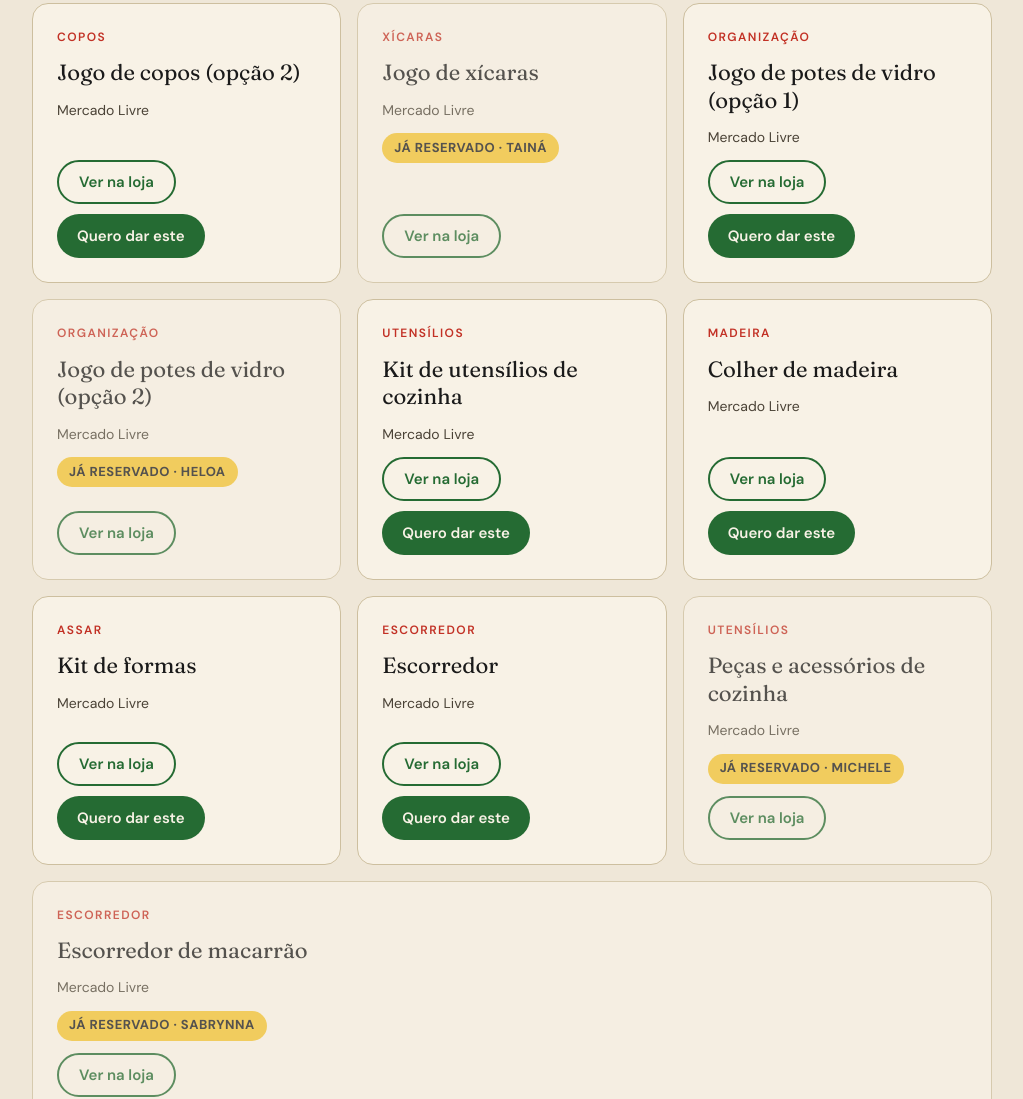
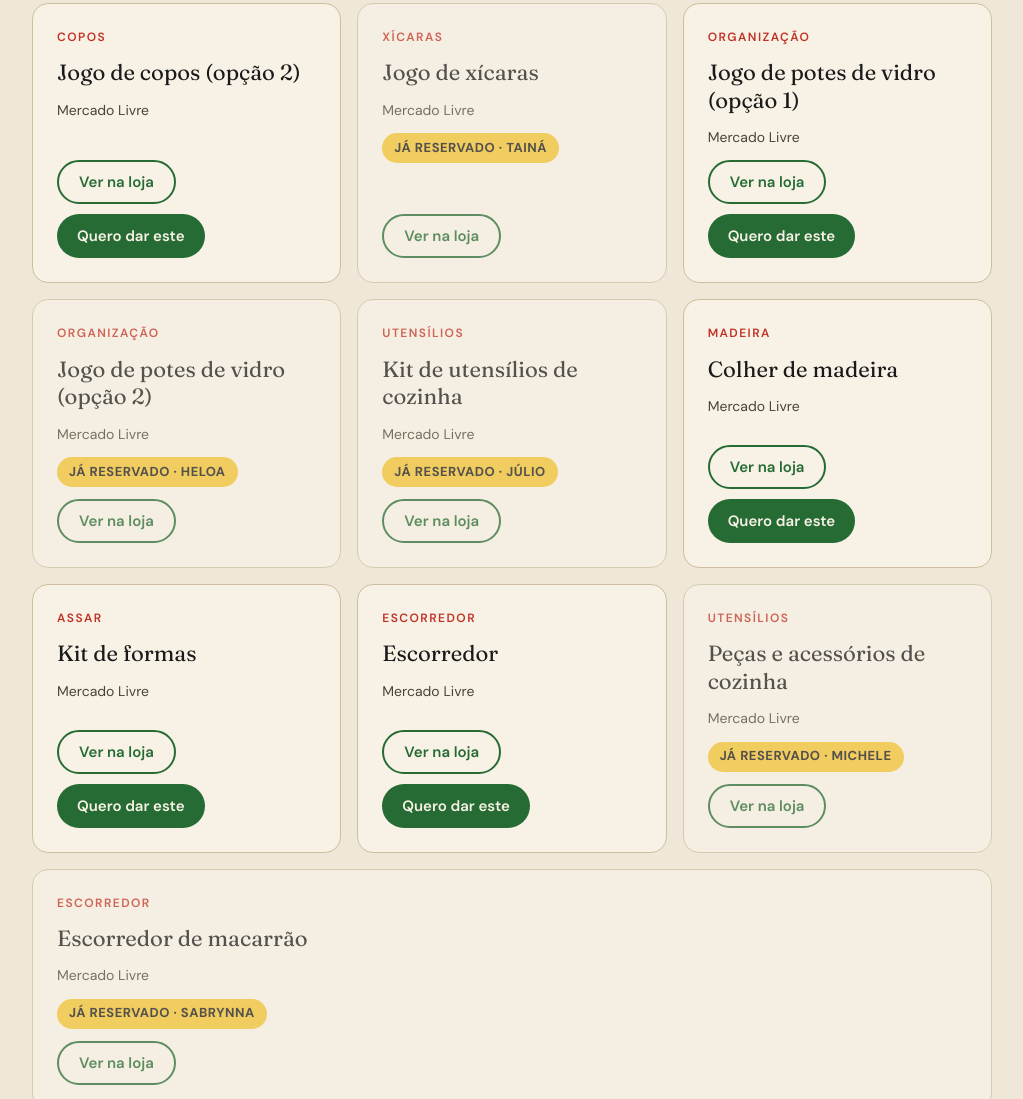
Before and after one commit to anapaulaavogada-ai/Resenha-da-ana, a plain HTML site: page index.html in a window 1280 px wide. Shown: the part 2948-4047 px from the top of the page, without its empty margins (128-1151 px from the left). Drawn offline with Linux system fonts and the light colour scheme; a web font is replaced by a local one.

Commit message:
Reserva o kit de utensílios para o Júlio
Co-Authored-By: Claude Opus 5.5 <noreply@anthropic.com>
Claude-Session: https://claude.ai/code/session_01XfaRR2ThV28dgDqgzeKYrJ

```diff
--- a/index.html
+++ b/index.html
@@ -168,12 +168,12 @@ a{color:#C23125}a:hover{color:#1A1A1A}
 <div style="margin-top: auto; display: flex; flex-wrap: wrap; gap: 10px"><a href="https://www.mercadolivre.com.br/p/MLB79724813?matt_tool=38524122&amp;pdp_filters=item_id:MLB5276786099&amp;ua=aKOampvGO2Kv3q1oCTcvfbvl51CBisZZ56JJqGElCREwYMz-#origin=share&amp;sid=share&amp;wid=MLB5276786099&amp;action=copy" target="_blank" rel="noopener" style="display:inline-flex;align-items:center;justify-content:center;min-height:44px;padding:0 20px;border-radius:999px;text-decoration:none;font-weight:600;font-size:15px;box-sizing:border-box;border:2px solid #256B33;color:#256B33;background:transparent">Ver na loja</a></div>
 </div>
 
-<div data-item="utens" style="flex: 1 1 280px; background: #F8F2E6; border: 1px solid #CDBF9F; border-radius: 16px; padding: 24px; display: flex; flex-direction: column; gap: 12px; box-sizing: border-box">
+<div data-item="utens" style="flex: 1 1 280px; background: #F8F2E6; border: 1px solid #CDBF9F; border-radius: 16px; padding: 24px; display: flex; flex-direction: column; gap: 12px; box-sizing: border-box;opacity:0.72">
 <div style="font-size: 12px; letter-spacing: 0.12em; text-transform: uppercase; color: #C23125; font-weight: 600">Utensílios</div>
 <div style="font-family: 'Fraunces', Georgia, serif; font-size: 22px; line-height: 1.25">Kit de utensílios de cozinha</div>
 <div style="font-size: 14px; color: #4A4236">Mercado Livre</div>
-
-<div style="margin-top: auto; display: flex; flex-wrap: wrap; gap: 10px"><a href="https://www.mercadolivre.com.br/up/MLBU3137235512?matt_tool=38524122&amp;pdp_filters=item_id:MLB4037372449&amp;ua=btktFl1BJ9eyjvM90IVBFi5qfEYvoNE7FcL4Qxz8NKxSEuCo#origin=share&amp;sid=share&amp;wid=MLB4037372449&amp;action=copy" target="_blank" rel="noopener" style="display:inline-flex;align-items:center;justify-content:center;min-height:44px;padding:0 20px;border-radius:999px;text-decoration:none;font-weight:600;font-size:15px;box-sizing:border-box;border:2px solid #256B33;color:#256B33;background:transparent">Ver na loja</a><a href="https://wa.me/?text=Oi%20Ana%21%20Quero%20te%20dar%20de%20presente%3A%20Kit%20de%20utens%C3%ADlios%20de%20cozinha.%20Meu%20nome%20%C3%A9%3A%20" style="display:inline-flex;align-items:center;justify-content:center;min-height:44px;padding:0 20px;border-radius:999px;text-decoration:none;font-weight:600;font-size:15px;box-sizing:border-box;background:#256B33;color:#F8F2E6">Quero dar este</a></div>
+<div style="display:inline-flex;align-self:flex-start;align-items:center;min-height:30px;padding:0 12px;border-radius:999px;background:#F2C230;color:#1A1A1A;font-size:13px;font-weight:700;letter-spacing:0.04em;text-transform:uppercase">Já reservado · Júlio</div>
+<div style="margin-top: auto; display: flex; flex-wrap: wrap; gap: 10px"><a href="https://www.mercadolivre.com.br/up/MLBU3137235512?matt_tool=38524122&amp;pdp_filters=item_id:MLB4037372449&amp;ua=btktFl1BJ9eyjvM90IVBFi5qfEYvoNE7FcL4Qxz8NKxSEuCo#origin=share&amp;sid=share&amp;wid=MLB4037372449&amp;action=copy" target="_blank" rel="noopener" style="display:inline-flex;align-items:center;justify-content:center;min-height:44px;padding:0 20px;border-radius:999px;text-decoration:none;font-weight:600;font-size:15px;box-sizing:border-box;border:2px solid #256B33;color:#256B33;background:transparent">Ver na loja</a></div>
 </div>
 
 <div data-item="colher" style="flex: 1 1 280px; background: #F8F2E6; border: 1px solid #CDBF9F; border-radius: 16px; padding: 24px; display: flex; flex-direction: column; gap: 12px; box-sizing: border-box">
```
